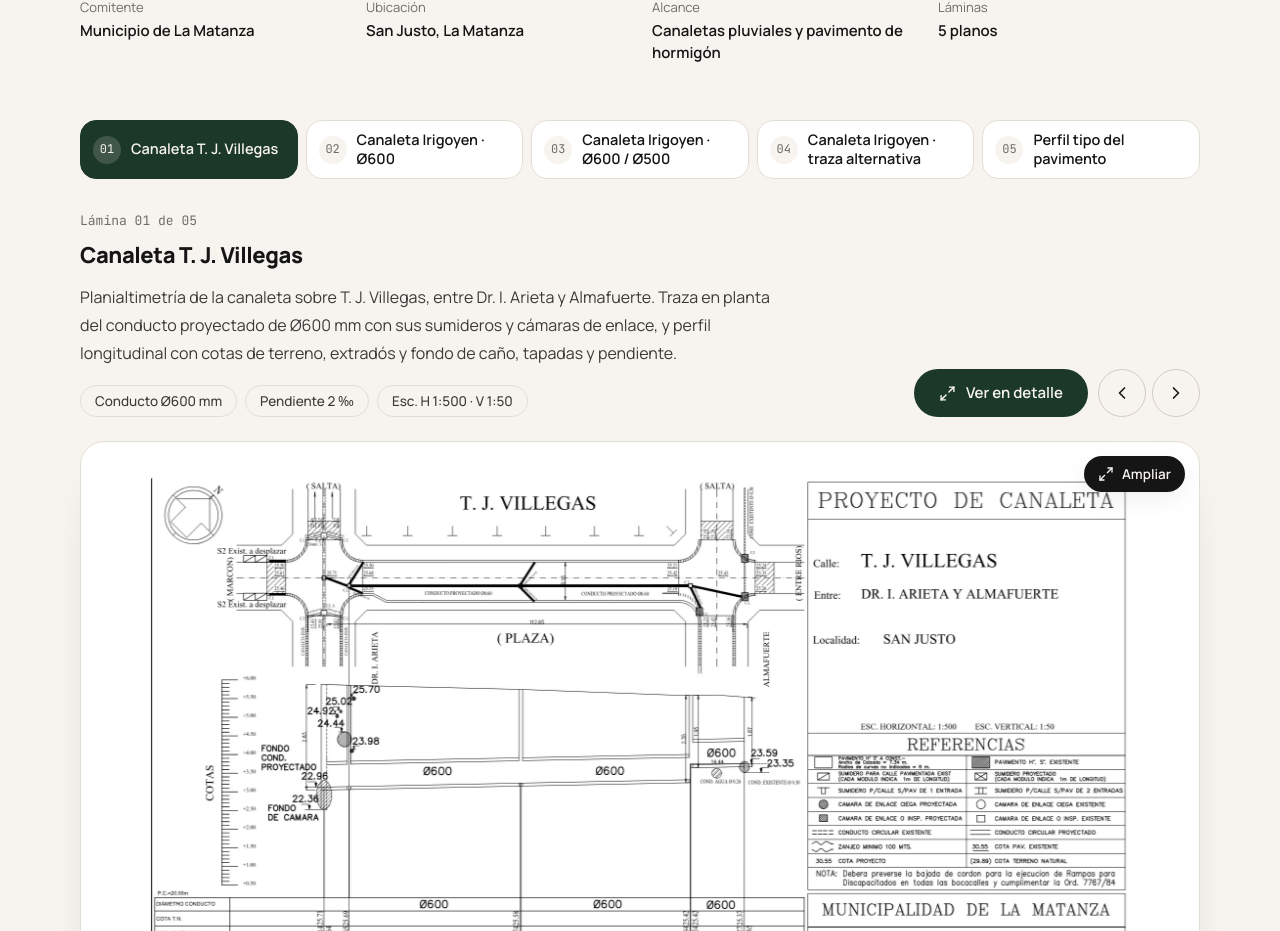
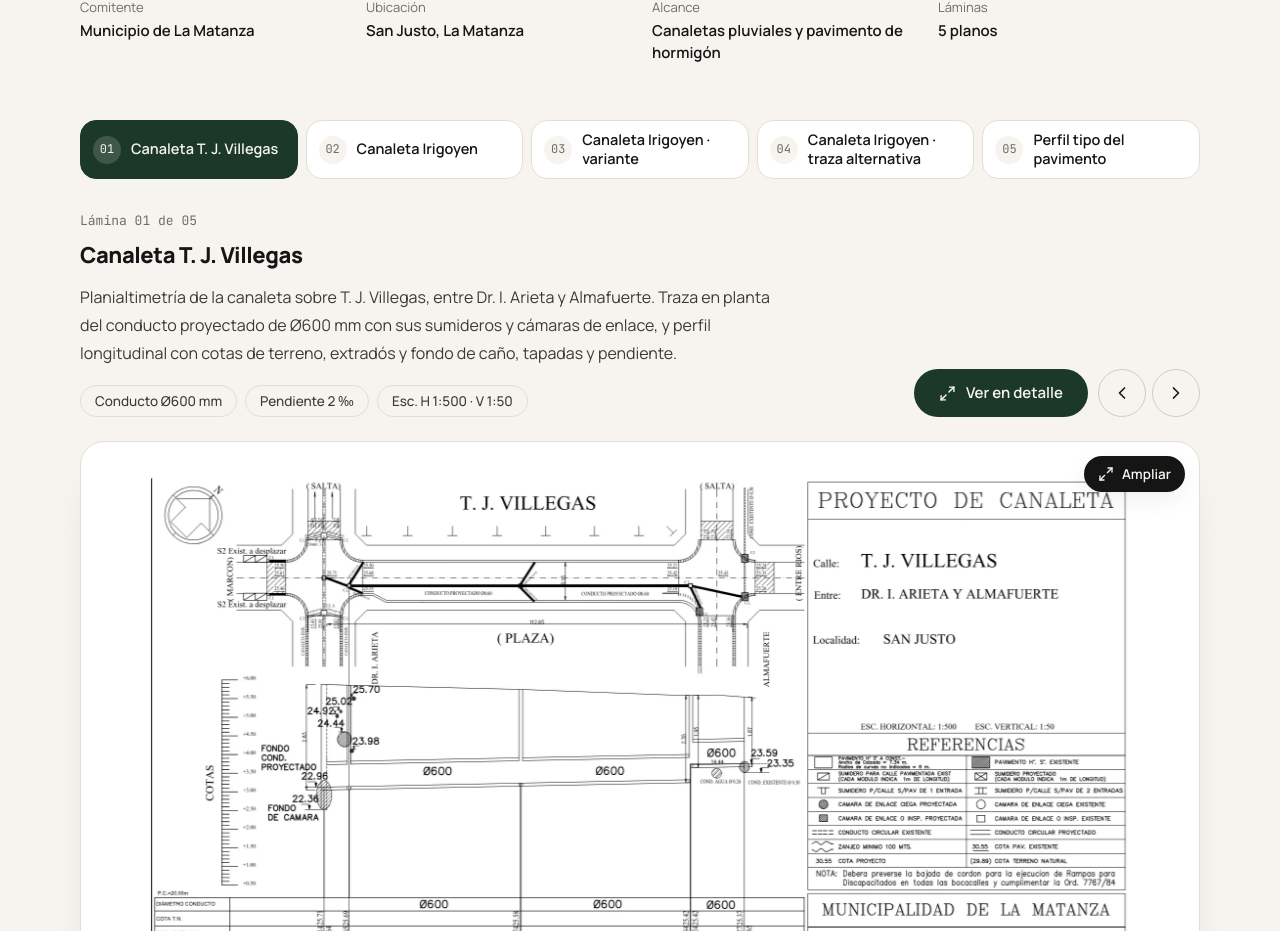
Before and after one commit to LucianaThibaut/LucianaThibaut-Portfolio, a React (Vite) app: page / in a window 1280 px wide. Shown: the part 5695-6626 px from the top of the page. Built offline with nearby package versions, Linux system fonts and the light colour scheme.

Commit message:
fix: remover diametros phi de titulos de opciones en 3er proyecto

```diff
--- a/src/data/portfolio.js
+++ b/src/data/portfolio.js
@@ -418,7 +418,7 @@ export const proyectos = [
       },
       {
         id: '02-canaleta-irigoyen-600',
-        titulo: 'Canaleta Irigoyen · Ø600',
+        titulo: 'Canaleta Irigoyen',
         descripcion: 'Planialtimetría de la canaleta sobre Irigoyen, del lado de la plaza, con conducto proyectado de Ø600 mm, sumideros y cámaras de enlace. Perfil longitudinal con progresivas, cotas de pavimento y de fondo de caño, tapadas y pendientes.',
         specs: [
           'Conducto Ø600 mm',
@@ -432,7 +432,7 @@ export const proyectos = [
       },
       {
         id: '03-canaleta-irigoyen-600-500',
-        titulo: 'Canaleta Irigoyen · Ø600 / Ø500',
+        titulo: 'Canaleta Irigoyen · variante',
         descripcion: 'Variante de la canaleta sobre Irigoyen en la que los últimos tramos se resuelven con conducto de Ø500 mm. Planta con la traza y los sumideros a desplazar, y perfil longitudinal con cotas, tapadas y pendientes.',
         specs: [
           'Conductos Ø600 y Ø500 mm',
```
